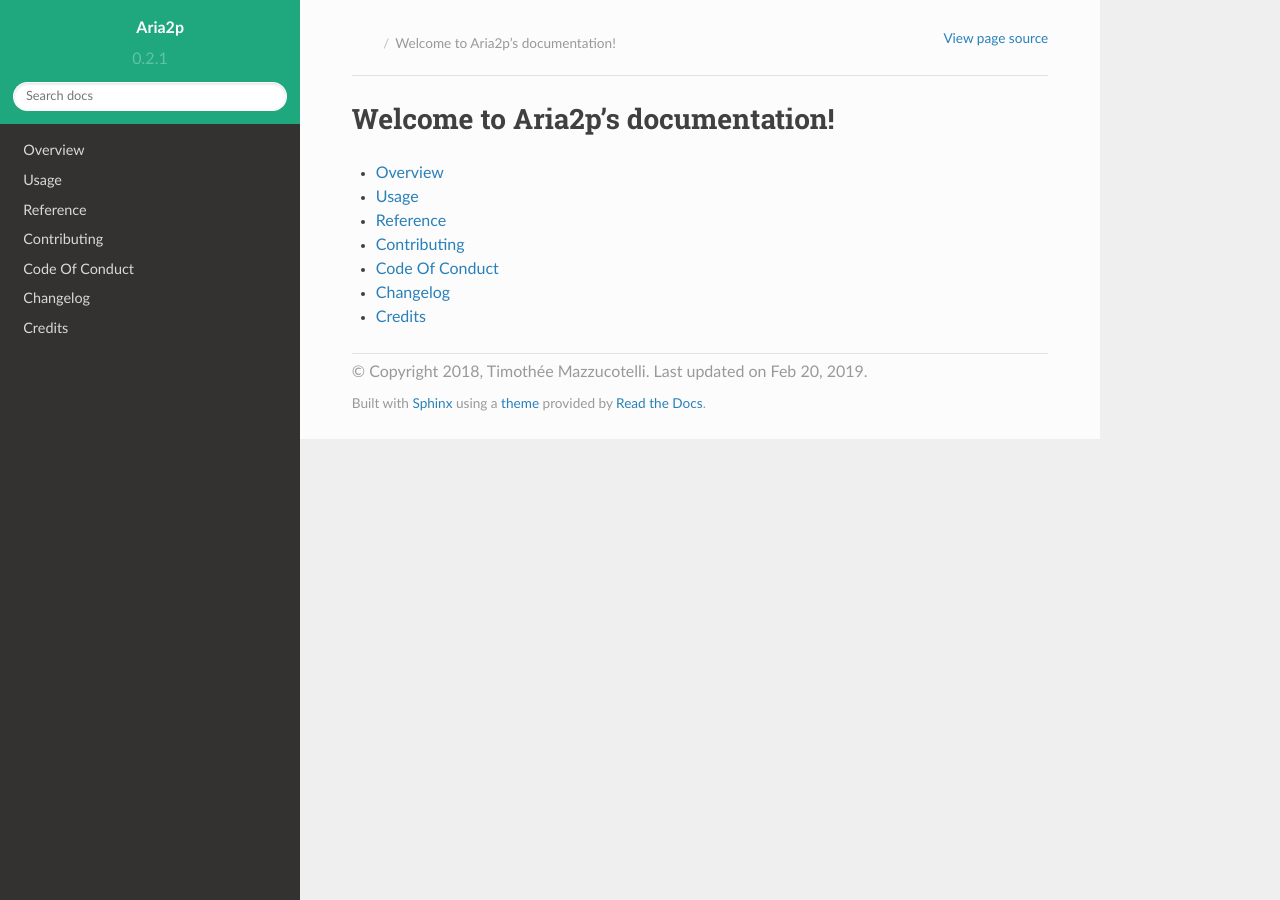
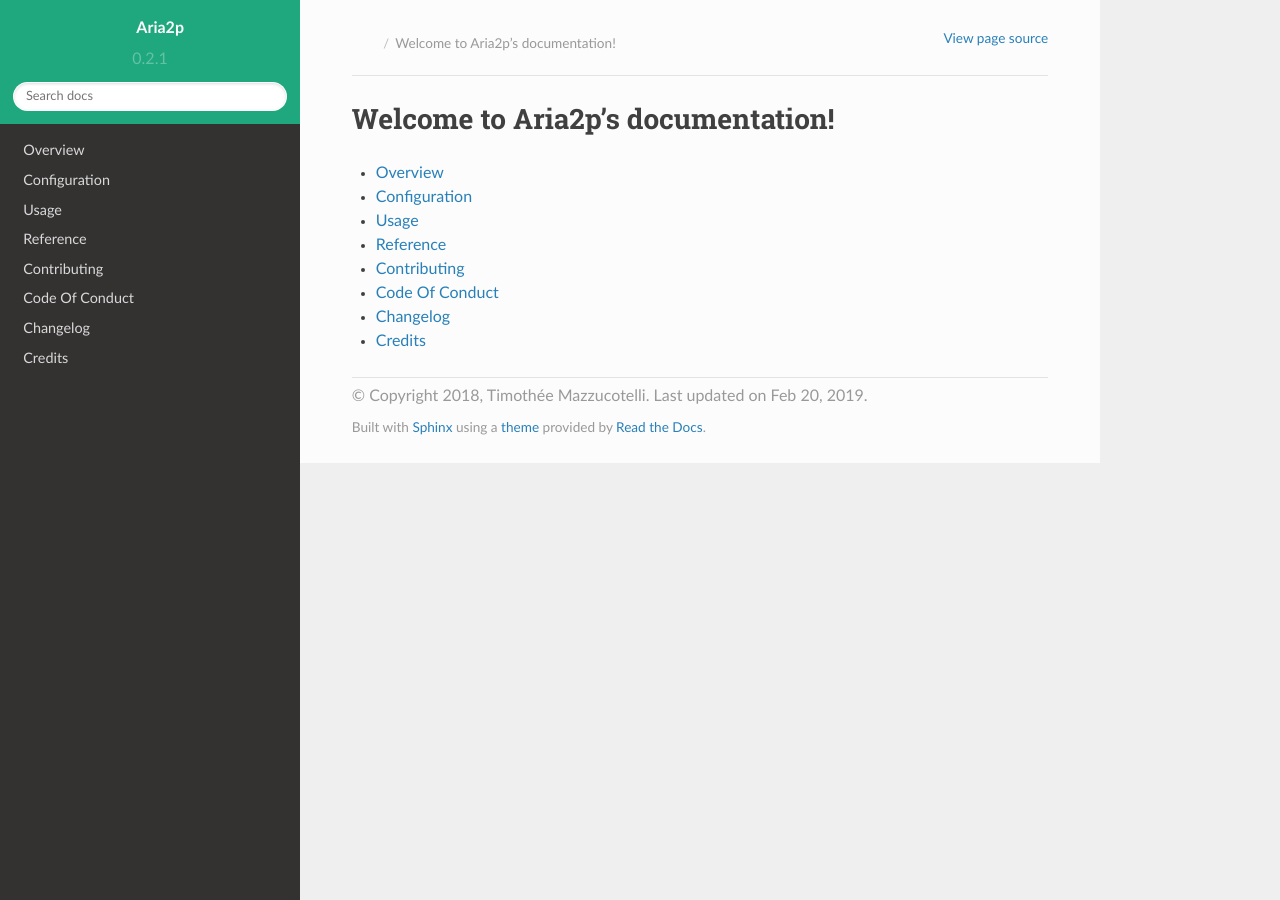
Before and after one commit to pawamoy/aria2p, a Sphinx documentation site: the page built from docs/index.md, in a window 1280 px wide. Built offline with Sphinx 7.4.7 and the Read the Docs theme 2.0.0, drawn with Linux system fonts in a browser that asks for light colours; part of the change alters nothing that is shown.

Commit message:
docs: Add configuration documentation

````diff
--- /dev/null
+++ b/docs/configuration.md
@@ -0,0 +1,117 @@
+# Configuration
+In this section we will see how to:
+- write a configuration file for `aria2c`
+- write an `init.d` script to be able to run our `aria2c` daemon as a system service
+- pass the right option to `aria2p` to connect to the right `aria2c` instance
+
+## `aria2c`
+By default, aria2 checks whether the legacy path `$HOME/.aria2/aria2.conf` is present,
+otherwise it parses `$XDG_CONFIG_HOME/aria2/aria2.conf` as its configuration file.
+
+You can specify the path to configuration file using `--conf-path` option.
+If you don't want to use the configuration file, use `--no-conf` option.
+
+**Comprehensive documentation about the format of the configuration file can be found in the man page of `aria2c`.**
+
+Here is an example of configuration:
+
+```
+continue=true
+daemon=true
+dir=$HOME/Downloads
+enable-rpc=true
+file-allocation=falloc
+force-save=true
+input-file=$HOME/.config/aria2/session.txt
+log=$HOME/.config/aria2/aria2.log
+log-level=notice
+max-concurrent-downloads=2
+max-tries=5
+retry-wait=30
+rpc-listen-all=true
+rpc-listen-port=6801
+rpc-secret=HeLLo
+save-session=$HOME/.config/aria2/session.txt
+save-session-interval=20
+timeout=600
+```
+
+This configuration says to start in daemon mode, with RPC mode enabled and listening on port 6801
+(default is 6800), with HeLLo as secret token.
+The session is loaded from $HOME/.config/.aria2/session.txt, and saved in the same file.
+This session file is used to retain download information between reboots, so you can resume them.
+Other options are self-describing. Read the man page for more explanations, and to see the complete list of options.
+
+With this configuration file, you would now start your `aria2c` daemon with:
+
+```bash
+aria2c --conf-path=$HOME/.config/aria2/aria2.conf
+```
+
+## `init.d` script
+I currently use this script, but am planning to improve it. Copy it as `/etc/init.d/aria2server`.
+You must update the CONF_PATH variable to match your username.
+
+```bash
+#!/bin/bash
+# /etc/init.d/aria2server
+
+### BEGIN INIT INFO
+# Provides: aria2server
+# Required-Start:    $network $local_fs $remote_fs
+# Required-Stop:     $network $local_fs $remote_fs
+# Default-Start:     2 3 4 5
+# Default-Stop:      0 1 6
+# Short-Description: aria2 RPC server init script.
+# Description: Starts and stops aria2 RPC server.
+### END INIT INFO
+
+#VAR
+RUN="/usr/bin/aria2c"
+CONF_PATH="/home/pawamoy/.config/aria2/aria2.conf"
+ARIA_PID=$(ps ux | awk "/aria2c --conf-path=${CONF_PATH//\//\\/}/ && !/awk/ {print \$2}")
+
+# Some things that run always
+touch /var/lock/aria2cRPC
+
+# Carry out specific functions when asked to by the system
+case "$1" in
+  start)
+    echo "Starting script aria2cRPC "
+    if [ -z "$ARIA_PID" ]; then
+      nohup $RUN --conf-path=$CONF_PATH
+      echo "Started"
+    else
+      echo "aria2server already started"
+    fi
+  ;;
+  stop)
+    echo "Stopping script aria2server"
+    if [ ! -z "$ARIA_PID" ]; then
+      kill $ARIA_PID
+    fi
+    echo "OK"
+  ;;
+  status)
+    if [ ! -z "$ARIA_PID" ]; then
+      echo "The aria2server is running with PID = "$ARIA_PID
+    else
+      echo "No process found for aria2server"
+    fi
+  ;;
+  *)
+    echo "Usage: /etc/init.d/aria2server {start|stop|status}"
+    exit 1
+  ;;
+esac
+
+exit 0
+```
+
+## `aria2p`
+For now, `aria2p` does not read any configuration file. Options are simply passed on the command-line.
+Based on the two previous files, you should run `aria2p` like this:
+
+```bash
+aria2p -s HeLLo -p 6801 show
+```
--- a/docs/index.md
+++ b/docs/index.md
@@ -1,6 +1,7 @@
 # Welcome to Aria2p's documentation!
 
 - [Overview](readme.md)
+- [Configuration](configuration.md)
 - [Usage](usage.md)
 - [Reference](reference.rst)
 - [Contributing](contributing.md)
````
